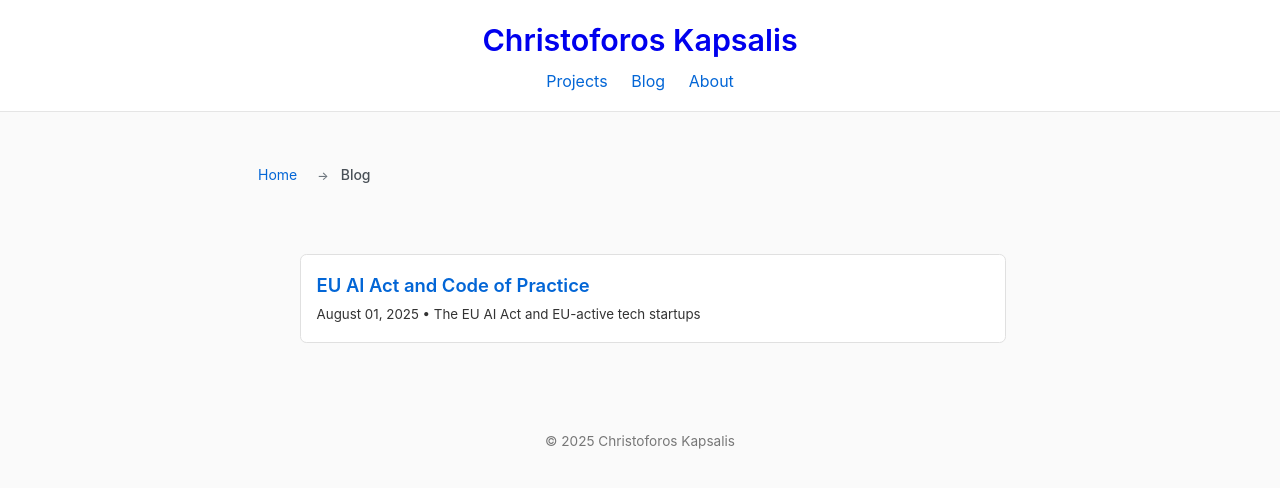
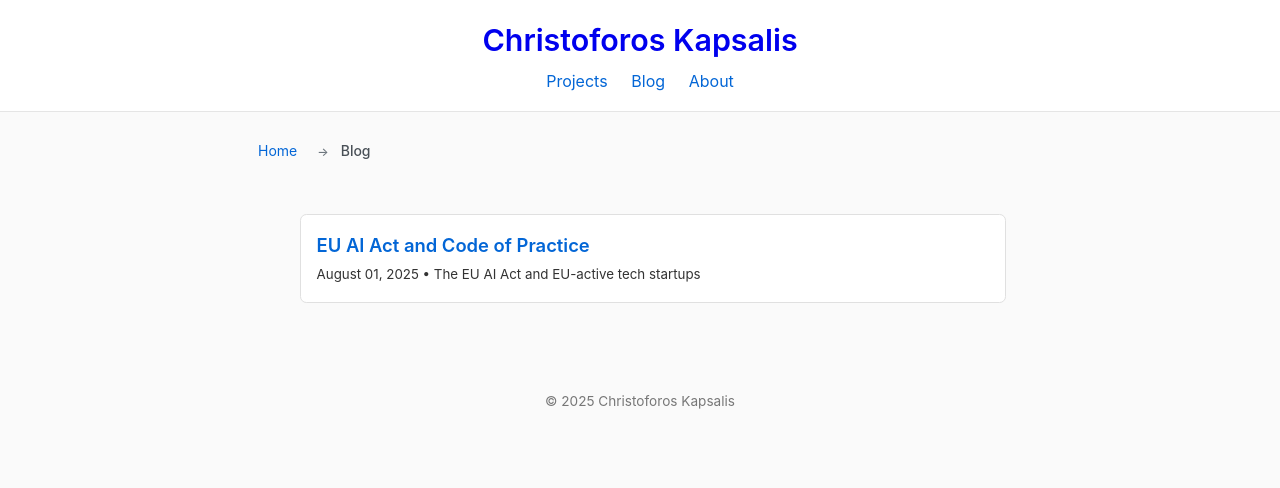
Before and after one commit to C-Kapsalis/portfolio-website, a Jekyll site: the page built from blog.md, in a window 1280 px wide. Shown: the top 488 px of the page. Built offline with Jekyll 4.4.1, drawn with Linux system fonts in a browser that asks for light colours.

Commit message:
more seo touches
- fixed robots.txt not found
- fixed sitemap.xml not found
- added favicon
- fixed breadcrumbs header & content spacing

```diff
--- a/_config.yml
+++ b/_config.yml
@@ -1,6 +1,7 @@
 title: "Christoforos Kapsalis"
 tagline: "Marketing Analytics · BI · Fulbright MSc Marketing"
 description: "Graduate-level data science and analytics portfolio showcasing marketing analytics, BI, and machine learning projects by Fulbright Scholar Christoforos Kapsalis"
+url: "https://c-kapsalis.github.io"
 baseurl: "/portfolio-website"          # keeps URLs correct for project pages repo
 
 # Author Information
--- a/_layouts/default.html
+++ b/_layouts/default.html
@@ -24,6 +24,12 @@
   <meta name="twitter:card" content="summary">
   <meta name="twitter:title" content="{% if page.title %}{{ page.title }}{% else %}{{ site.title }}{% endif %}">
   <meta name="twitter:description" content="{% if page.description %}{{ page.description }}{% elsif page.excerpt %}{{ page.excerpt | strip_html | strip_newlines | truncatewords: 25 }}{% else %}{{ site.description }}{% endif %}">
+
+  <!-- Favicon -->
+  <link rel="icon" type="image/x-icon" href="{{ '/assets/favicon.ico' | relative_url }}">
+  <link rel="icon" type="image/png" sizes="32x32" href="{{ '/assets/favicon-32x32.png' | relative_url }}">
+  <link rel="icon" type="image/png" sizes="16x16" href="{{ '/assets/favicon-16x16.png' | relative_url }}">
+  <link rel="apple-touch-icon" sizes="180x180" href="{{ '/assets/apple-touch-icon.png' | relative_url }}">
 
   <!-- Canonical URL -->
   <link rel="canonical" href="{{ page.url | absolute_url }}">
--- a/assets/css/style.css
+++ b/assets/css/style.css
@@ -54,12 +54,12 @@
 }
 
 
-/* Remove the gray background and make it blend */
+/* Better breadcrumb spacing */
 .breadcrumb-container {
-  background: transparent;  /* Remove gray background */
-  border-bottom: none;      /* Remove gray line */
-  padding: 1rem 0;
-  margin-bottom: 1.5rem;
+  background: transparent;
+  border-bottom: none;
+  padding: 1.5rem 0 1rem 0;  /* More space above, less below */
+  margin-bottom: 2rem;       /* More space before content */
 }
 
 .breadcrumb {
@@ -101,3 +101,19 @@
   color: #495057;
   font-weight: 500;
 }
+
+/* Reduce spacing after header */
+.site-header {
+  background: #fff;
+  border-bottom: 1px solid #e5e5e5;
+  padding: 1rem 0;
+  margin-bottom: 0;  /* Remove bottom margin */
+  text-align: center;
+}
+
+/* Add better spacing for main content */
+.wrapper {
+  max-width: 780px;
+  margin: auto;
+  padding: 0 1.5rem 1.5rem 1.5rem;  /* No top padding, breadcrumbs handle it */
+}
```
Also changed, not shown: assets/apple-touch-icon.png (added), assets/favicon-16x16.png (added), assets/favicon-32x32.png (added), assets/favicon.ico (added), 2 other files.
